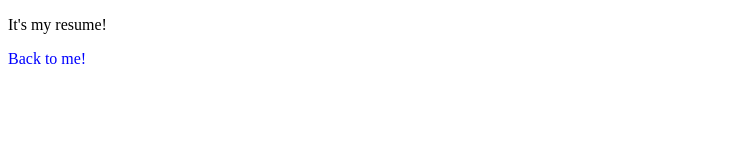
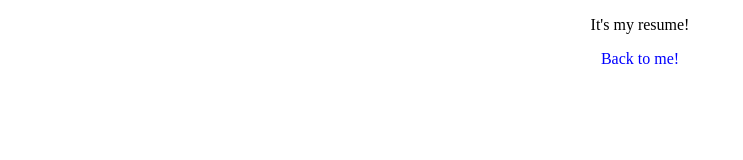
Before and after one commit to NathanNandagopal/About-Me-Project, a plain HTML site: page resume.html in a window 1280 px wide. Shown: the whole page, without its empty margins (0-743 px from the left). Drawn offline with Linux system fonts and the light colour scheme.

Commit message:
changed alignment to center

```diff
--- a/resumestylesheet.css
+++ b/resumestylesheet.css
@@ -1,10 +1,11 @@
 * {
-	position:center;
+	text-align:center;
 }
 
 a {
 	text-decoration:none;
 	color:blue;
+	text-align:center;
 }
 
 a:hover {
```
